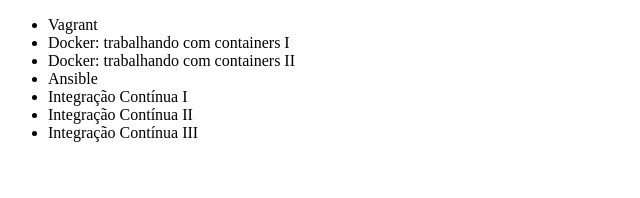
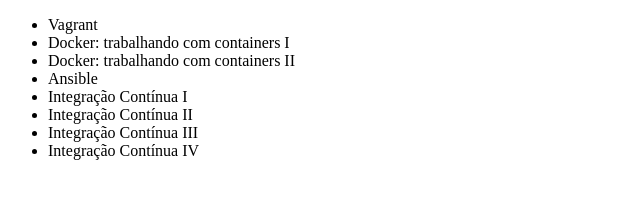
Before and after one commit to PauloJuniorHotmart/Primeiro-Repositorio, a plain HTML site: page index.html in a window 1280 px wide. Shown: the whole page, without its empty margins (0-640 px from the left). Drawn offline with Linux system fonts and the light colour scheme.

Commit message:
adicionando integração continua IV

```diff
--- a/index.html
+++ b/index.html
@@ -13,6 +13,7 @@
         <li>Integração Contínua I</li>
         <li>Integração Contínua II</li>
         <li>Integração Contínua III</li>
+        <li>Integração Contínua IV</li>
     </ul>
 </body>
 </html>
```
